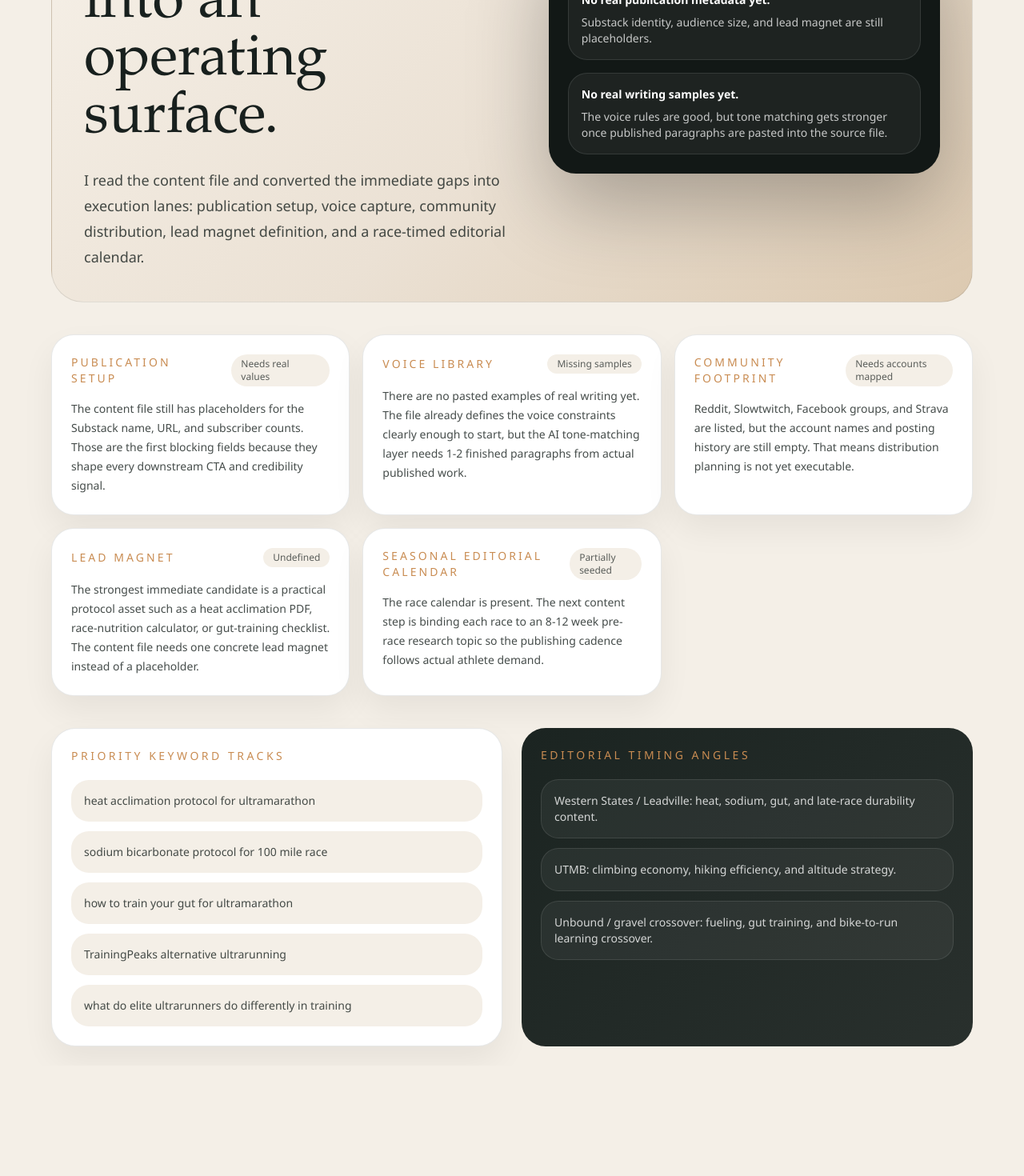
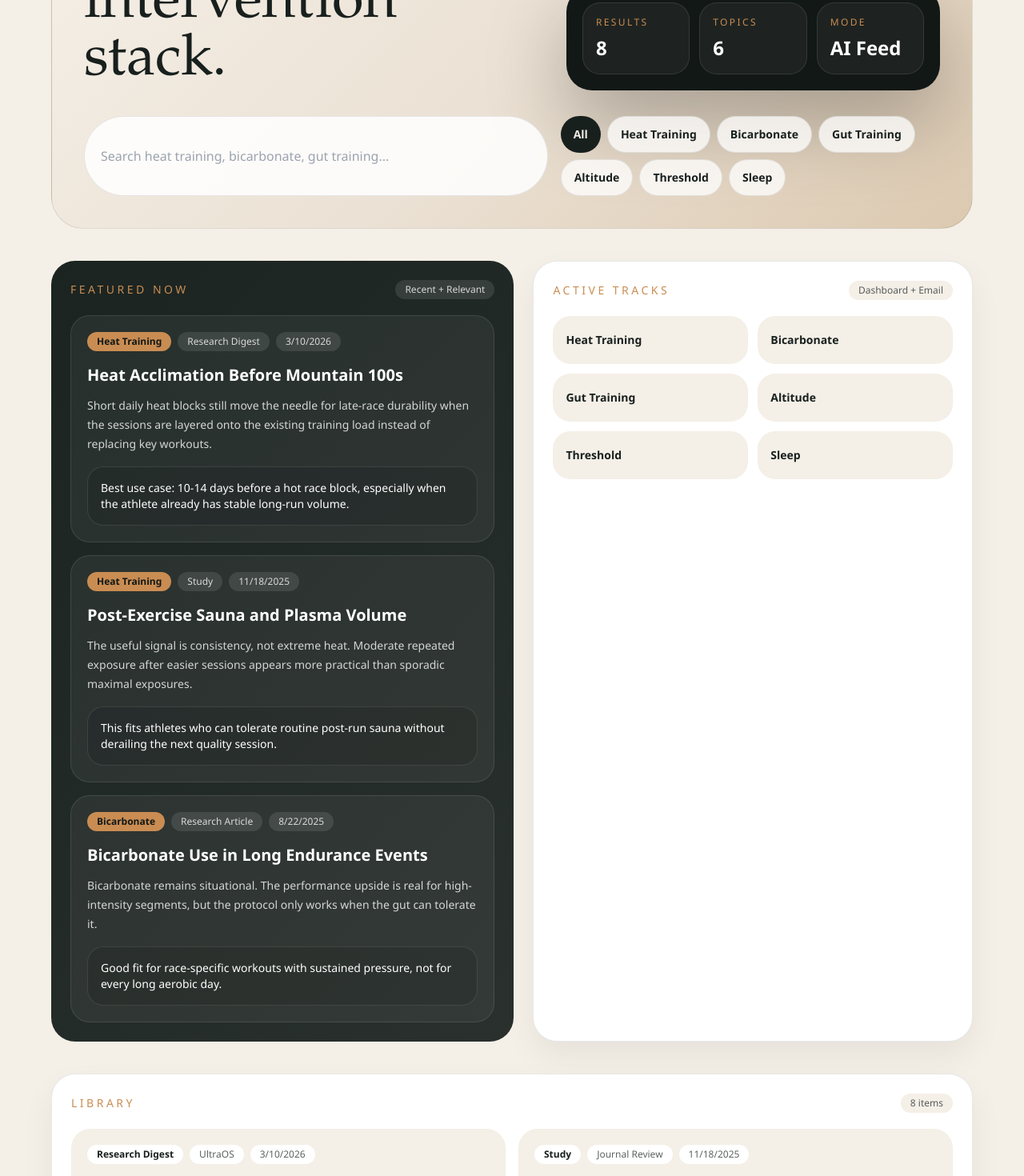
Before and after one commit to tadschweizer/Ultra_OS, a Next.js app in the folder webapp/: page /content in a window 1280 px wide. Shown: the part 440-1910 px from the top of the page at 80% size. Before the commit the page ends 1772 px from the top, so only its background shows below. Built offline with nearby package versions, Linux system fonts and the light colour scheme.

Commit message:
Refine activity labels and redesign content library

```diff
--- a/webapp/components/NavMenu.js
+++ b/webapp/components/NavMenu.js
@@ -61,9 +61,6 @@ export default function NavMenu({ label = 'Menu', links = [], primaryLink = null
               className="block rounded-[18px] px-4 py-3 text-sm font-medium text-ink transition hover:bg-paper"
             >
               <span className="block">{link.label}</span>
-              {link.description ? (
-                <span className="mt-1 block text-xs text-ink/55">{link.description}</span>
-              ) : null}
             </a>
           ))}
         </div>
--- a/webapp/pages/content.js
+++ b/webapp/pages/content.js
@@ -1,58 +1,151 @@
+import { useMemo, useState } from 'react';
 import NavMenu from '../components/NavMenu';
 import DashboardTabs from '../components/DashboardTabs';
 
-const contentTasks = [
+const topicChips = [
+  'All',
+  'Heat Training',
+  'Bicarbonate',
+  'Gut Training',
+  'Altitude',
+  'Threshold',
+  'Sleep',
+];
+
+const contentLibrary = [
   {
-    title: 'Publication Setup',
-    status: 'Needs real values',
-    body: 'The content file still has placeholders for the Substack name, URL, and subscriber counts. Those are the first blocking fields because they shape every downstream CTA and credibility signal.',
+    id: 'heat-01',
+    title: 'Heat Acclimation Before Mountain 100s',
+    type: 'Research Digest',
+    topic: 'Heat Training',
+    source: 'UltraOS',
+    date: '2026-03-10',
+    tags: ['Heat Training', 'Leadville', 'Western States'],
+    summary:
+      'Short daily heat blocks still move the needle for late-race durability when the sessions are layered onto the existing training load instead of replacing key workouts.',
+    commentary:
+      'Best use case: 10-14 days before a hot race block, especially when the athlete already has stable long-run volume.',
   },
   {
-    title: 'Voice Library',
-    status: 'Missing samples',
-    body: 'There are no pasted examples of real writing yet. The file already defines the voice constraints clearly enough to start, but the AI tone-matching layer needs 1-2 finished paragraphs from actual published work.',
+    id: 'heat-02',
+    title: 'Post-Exercise Sauna and Plasma Volume',
+    type: 'Study',
+    topic: 'Heat Training',
+    source: 'Journal Review',
+    date: '2025-11-18',
+    tags: ['Heat Training', 'Sauna', 'Recovery'],
+    summary:
+      'The useful signal is consistency, not extreme heat. Moderate repeated exposure after easier sessions appears more practical than sporadic maximal exposures.',
+    commentary:
+      'This fits athletes who can tolerate routine post-run sauna without derailing the next quality session.',
   },
   {
-    title: 'Community Footprint',
-    status: 'Needs accounts mapped',
-    body: 'Reddit, Slowtwitch, Facebook groups, and Strava are listed, but the account names and posting history are still empty. That means distribution planning is not yet executable.',
+    id: 'bicarb-01',
+    title: 'Bicarbonate Use in Long Endurance Events',
+    type: 'Research Article',
+    topic: 'Bicarbonate',
+    source: 'Applied Physiology Review',
+    date: '2025-08-22',
+    tags: ['Bicarbonate', 'Fueling', 'GI'],
+    summary:
+      'Bicarbonate remains situational. The performance upside is real for high-intensity segments, but the protocol only works when the gut can tolerate it.',
+    commentary:
+      'Good fit for race-specific workouts with sustained pressure, not for every long aerobic day.',
   },
   {
-    title: 'Lead Magnet',
-    status: 'Undefined',
-    body: 'The strongest immediate candidate is a practical protocol asset such as a heat acclimation PDF, race-nutrition calculator, or gut-training checklist. The content file needs one concrete lead magnet instead of a placeholder.',
+    id: 'gut-01',
+    title: 'Gut Training for 90 to 120 g/hr',
+    type: 'Study',
+    topic: 'Gut Training',
+    source: 'Nutrition Review',
+    date: '2026-01-09',
+    tags: ['Gut Training', 'Fueling', 'Carbohydrate'],
+    summary:
+      'Absorption tolerance improves when athletes train the target intake repeatedly during real movement, not just in static lab-style protocols.',
+    commentary:
+      'The main practical question is whether the athlete can scale carbohydrate without creating a GI tradeoff that ruins the workout.',
   },
   {
-    title: 'Seasonal Editorial Calendar',
-    status: 'Partially seeded',
-    body: 'The race calendar is present. The next content step is binding each race to an 8-12 week pre-race research topic so the publishing cadence follows actual athlete demand.',
+    id: 'alt-01',
+    title: 'Altitude Tent Use Without Overreaching',
+    type: 'Post',
+    topic: 'Altitude',
+    source: 'UltraOS',
+    date: '2026-02-27',
+    tags: ['Altitude', 'Sleep Altitude', 'Recovery'],
+    summary:
+      'Altitude tent use works better when the sleep target is stable and paired with a known baseline sleep altitude. Random jumps in exposure create noise instead of adaptation.',
+    commentary:
+      'This is where athlete settings matter. Without baseline sleep altitude, the intervention is harder to interpret.',
+  },
+  {
+    id: 'thr-01',
+    title: 'Threshold Density Across 12-Week Blocks',
+    type: 'Commentary',
+    topic: 'Threshold',
+    source: 'UltraOS',
+    date: '2026-03-03',
+    tags: ['Threshold', 'Training Theory', 'Long Run'],
+    summary:
+      'Threshold-heavy blocks often improve the first hour of long runs, but only when easy volume is still large enough to protect freshness and durability.',
+    commentary:
+      'This is the type of pattern the intervention engine should eventually surface automatically from the athlete’s own data.',
+  },
+  {
+    id: 'sleep-01',
+    title: 'Sleep Compression During Peak Build',
+    type: 'Research Digest',
+    topic: 'Sleep',
+    source: 'UltraOS',
+    date: '2026-02-14',
+    tags: ['Sleep', 'Recovery', 'Peak'],
+    summary:
+      'Small sleep losses compound quickly in high-volume blocks. The effect usually shows up first in perceived exertion before it shows up in pace.',
+    commentary:
+      'This becomes more valuable once Garmin or another wearable source can keep the baseline current.',
+  },
+  {
+    id: 'heat-03',
+    title: 'Heat Training Timing Before Race Week',
+    type: 'Commentary',
+    topic: 'Heat Training',
+    source: 'UltraOS',
+    date: '2026-03-15',
+    tags: ['Heat Training', 'Race Week', 'Taper'],
+    summary:
+      'The timing decision matters more than the total number of sessions. Pushing heat too deep into taper week can leave the athlete flat on race day.',
+    commentary:
+      'The right answer depends on the athlete’s total load and the climate of the target event.',
   },
 ];
 
-const keywordTracks = [
-  'heat acclimation protocol for ultramarathon',
-  'sodium bicarbonate protocol for 100 mile race',
-  'how to train your gut for ultramarathon',
-  'TrainingPeaks alternative ultrarunning',
-  'what do elite ultrarunners do differently in training',
-];
-
-const upcomingAngles = [
-  'Western States / Leadville: heat, sodium, gut, and late-race durability content.',
-  'UTMB: climbing economy, hiking efficiency, and altitude strategy.',
-  'Unbound / gravel crossover: fueling, gut training, and bike-to-run learning crossover.',
-];
+function formatDate(value) {
+  return new Date(`${value}T12:00:00`).toLocaleDateString();
+}
 
 export default function Content() {
+  const [query, setQuery] = useState('');
+  const [activeTopic, setActiveTopic] = useState('All');
   const navLinks = [
-    { href: '/dashboard', label: 'UltraOS Home', description: 'Insights, trends, and recent training.' },
-    { href: '/connections', label: 'Connections', description: 'Manage linked sources.' },
-    { href: '/log-intervention', label: 'Log Intervention', description: 'Create a new intervention entry.' },
-    { href: '/history', label: 'Intervention History', description: 'Review intervention records.' },
-    { href: '/settings', label: 'Settings', description: 'Edit athlete baselines and zones.' },
-    { href: '/content', label: 'Content', description: 'Track the content and community workstream.' },
-    { href: '/', label: 'Landing Page', description: 'Return to the public entry page.' },
+    { href: '/dashboard', label: 'UltraOS Home' },
+    { href: '/connections', label: 'Connections' },
+    { href: '/log-intervention', label: 'Log Intervention' },
+    { href: '/history', label: 'Intervention History' },
+    { href: '/settings', label: 'Settings' },
+    { href: '/content', label: 'Content' },
+    { href: '/', label: 'Landing Page' },
   ];
+
+  const filteredItems = useMemo(() => {
+    return contentLibrary.filter((item) => {
+      const matchesTopic = activeTopic === 'All' || item.topic === activeTopic;
+      const haystack = `${item.title} ${item.type} ${item.source} ${item.summary} ${item.commentary} ${item.tags.join(' ')}`.toLowerCase();
+      const matchesQuery = query.trim() ? haystack.includes(query.trim().toLowerCase()) : true;
+      return matchesTopic && matchesQuery;
+    });
+  }, [activeTopic, query]);
+
+  const featuredItems = filteredItems.slice(0, 3);
 
   return (
     <main className="min-h-screen bg-paper px-4 py-6 text-ink">
@@ -71,69 +164,127 @@ export default function Content() {
         <DashboardTabs activeHref="/content" />
 
         <div className="mb-10 overflow-hidden rounded-[40px] border border-ink/10 bg-[linear-gradient(135deg,#f7f2ea_0%,#ebe1d4_55%,#dcc9b0_100%)] p-6 md:p-10">
-          <div className="grid gap-10 lg:grid-cols-[1.05fr_0.95fr] lg:items-center">
+          <div className="grid gap-8 lg:grid-cols-[1.1fr_0.9fr] lg:items-end">
             <div>
-              <p className="text-sm uppercase tracking-[0.35em] text-accent">Content Workstream</p>
-              <h1 className="font-display mt-4 max-w-4xl text-5xl leading-tight md:text-7xl">
-                Turn the raw content brief into an operating surface.
-              </h1>
-              <p className="mt-6 max-w-2xl text-lg leading-8 text-ink/80">
-                I read the content file and converted the immediate gaps into execution lanes: publication setup, voice capture, community distribution, lead magnet definition, and a race-timed editorial calendar.
-              </p>
+              <p className="text-sm uppercase tracking-[0.35em] text-accent">Research Library</p>
+              <h1 className="font-display mt-4 text-5xl leading-tight md:text-7xl">Search the current intervention stack.</h1>
             </div>
-
-            <div className="rounded-[34px] bg-panel p-6 text-white shadow-[0_40px_100px_rgba(0,0,0,0.28)]">
-              <p className="text-sm uppercase tracking-[0.25em] text-accent">What Is Blocking Execution</p>
-              <div className="mt-5 space-y-4">
-                <div className="rounded-[24px] border border-white/10 bg-white/5 p-4">
-                  <p className="text-sm font-semibold text-white">No real publication metadata yet.</p>
-                  <p className="mt-2 text-sm text-white/75">Substack identity, audience size, and lead magnet are still placeholders.</p>
+            <div className="rounded-[32px] bg-panel p-5 text-white shadow-[0_40px_100px_rgba(0,0,0,0.28)]">
+              <div className="grid gap-3 sm:grid-cols-3">
+                <div className="rounded-[22px] border border-white/10 bg-white/5 p-4">
+                  <p className="text-xs uppercase tracking-[0.2em] text-accent">Results</p>
+                  <p className="mt-2 text-2xl font-semibold">{filteredItems.length}</p>
                 </div>
-                <div className="rounded-[24px] border border-white/10 bg-white/5 p-4">
-                  <p className="text-sm font-semibold text-white">No real writing samples yet.</p>
-                  <p className="mt-2 text-sm text-white/75">The voice rules are good, but tone matching gets stronger once published paragraphs are pasted into the source file.</p>
+                <div className="rounded-[22px] border border-white/10 bg-white/5 p-4">
+                  <p className="text-xs uppercase tracking-[0.2em] text-accent">Topics</p>
+                  <p className="mt-2 text-2xl font-semibold">{topicChips.length - 1}</p>
+                </div>
+                <div className="rounded-[22px] border border-white/10 bg-white/5 p-4">
+                  <p className="text-xs uppercase tracking-[0.2em] text-accent">Mode</p>
+                  <p className="mt-2 text-2xl font-semibold">AI Feed</p>
                 </div>
               </div>
             </div>
           </div>
+
+          <div className="mt-8 grid gap-4 lg:grid-cols-[1.1fr_0.9fr]">
+            <input
+              type="text"
+              value={query}
+              onChange={(event) => setQuery(event.target.value)}
+              placeholder="Search heat training, bicarbonate, gut training..."
+              className="w-full rounded-full border border-ink/10 bg-white/85 px-5 py-4 text-base text-ink outline-none transition focus:border-ink/30"
+            />
+            <div className="flex flex-wrap gap-2">
+              {topicChips.map((chip) => (
+                <button
+                  key={chip}
+                  type="button"
+                  onClick={() => setActiveTopic(chip)}
+                  className={`rounded-full px-4 py-3 text-sm font-semibold transition ${
+                    activeTopic === chip
+                      ? 'bg-ink text-paper'
+                      : 'border border-ink/10 bg-white/75 text-ink'
+                  }`}
+                >
+                  {chip}
+                </button>
+              ))}
+            </div>
+          </div>
         </div>
 
-        <section className="grid gap-4 md:grid-cols-2 xl:grid-cols-3">
-          {contentTasks.map((task) => (
-            <article
-              key={task.title}
-              className="rounded-[28px] border border-ink/10 bg-white p-6 shadow-[0_18px_40px_rgba(19,24,22,0.06)]"
-            >
-              <div className="flex items-center justify-between gap-3">
-                <p className="text-sm uppercase tracking-[0.22em] text-accent">{task.title}</p>
-                <span className="rounded-full bg-paper px-3 py-1 text-xs text-ink/70">{task.status}</span>
-              </div>
-              <p className="mt-4 text-sm leading-6 text-ink/80">{task.body}</p>
-            </article>
-          ))}
-        </section>
-
-        <section className="mt-10 grid gap-6 lg:grid-cols-[1fr_1fr]">
-          <div className="rounded-[30px] border border-ink/10 bg-white p-6 shadow-[0_18px_40px_rgba(19,24,22,0.06)]">
-            <p className="text-sm uppercase tracking-[0.25em] text-accent">Priority Keyword Tracks</p>
-            <div className="mt-5 space-y-3">
-              {keywordTracks.map((track) => (
-                <div key={track} className="rounded-[22px] bg-paper p-4 text-sm text-ink/80">
-                  {track}
+        <section className="grid gap-6 lg:grid-cols-[1fr_0.95fr]">
+          <div className="rounded-[30px] bg-[linear-gradient(135deg,#1b2421_0%,#29302d_100%)] p-6 text-white">
+            <div className="flex items-center justify-between">
+              <p className="text-sm uppercase tracking-[0.25em] text-accent">Featured Now</p>
+              <span className="rounded-full bg-white/10 px-3 py-1 text-xs text-white/80">Recent + Relevant</span>
+            </div>
+            <div className="mt-5 space-y-4">
+              {featuredItems.map((item) => (
+                <div key={item.id} className="rounded-[24px] border border-white/10 bg-white/5 p-5">
+                  <div className="flex flex-wrap items-center gap-2">
+                    <span className="rounded-full bg-accent px-3 py-1 text-xs font-semibold text-panel">{item.topic}</span>
+                    <span className="rounded-full bg-white/10 px-3 py-1 text-xs text-white/80">{item.type}</span>
+                    <span className="rounded-full bg-white/10 px-3 py-1 text-xs text-white/80">{formatDate(item.date)}</span>
+                  </div>
+                  <h2 className="mt-4 text-xl font-semibold text-white">{item.title}</h2>
+                  <p className="mt-3 text-sm leading-6 text-white/80">{item.summary}</p>
+                  <div className="mt-4 rounded-[20px] border border-white/10 bg-black/10 p-4 text-sm text-white/78">
+                    {item.commentary}
+                  </div>
                 </div>
               ))}
             </div>
           </div>
 
-          <div className="rounded-[30px] bg-[linear-gradient(135deg,#1b2421_0%,#29302d_100%)] p-6 text-white">
-            <p className="text-sm uppercase tracking-[0.25em] text-accent">Editorial Timing Angles</p>
-            <div className="mt-5 space-y-3">
-              {upcomingAngles.map((angle) => (
-                <div key={angle} className="rounded-[22px] border border-white/10 bg-white/5 p-4 text-sm text-white/80">
-                  {angle}
-                </div>
+          <div className="rounded-[30px] border border-ink/10 bg-white p-6 shadow-[0_18px_40px_rgba(19,24,22,0.06)]">
+            <div className="flex items-center justify-between">
+              <p className="text-sm uppercase tracking-[0.25em] text-accent">Active Tracks</p>
+              <span className="rounded-full bg-paper px-3 py-1 text-xs text-ink/70">Dashboard + Email</span>
+            </div>
+            <div className="mt-5 grid gap-3 sm:grid-cols-2">
+              {['Heat Training', 'Bicarbonate', 'Gut Training', 'Altitude', 'Threshold', 'Sleep'].map((track) => (
+                <button
+                  key={track}
+                  type="button"
+                  onClick={() => setActiveTopic(track)}
+                  className="rounded-[22px] bg-paper px-4 py-5 text-left text-sm font-semibold text-ink transition hover:bg-[#e8ddd0]"
+                >
+                  {track}
+                </button>
               ))}
             </div>
+          </div>
+        </section>
+
+        <section className="mt-10 rounded-[30px] border border-ink/10 bg-white p-6 shadow-[0_18px_40px_rgba(19,24,22,0.06)]">
+          <div className="flex flex-wrap items-center justify-between gap-3">
+            <p className="text-sm uppercase tracking-[0.25em] text-accent">Library</p>
+            <span className="rounded-full bg-paper px-3 py-1 text-xs text-ink/70">{filteredItems.length} items</span>
+          </div>
+          <div className="mt-5 grid gap-4 xl:grid-cols-2">
+            {filteredItems.map((item) => (
+              <article key={item.id} className="rounded-[24px] bg-paper p-5">
+                <div className="flex flex-wrap items-center gap-2">
+                  <span className="rounded-full bg-white px-3 py-1 text-xs font-semibold text-ink">{item.type}</span>
+                  <span className="rounded-full bg-white px-3 py-1 text-xs text-ink/70">{item.source}</span>
+                  <span className="rounded-full bg-white px-3 py-1 text-xs text-ink/70">{formatDate(item.date)}</span>
+                </div>
+                <h3 className="mt-4 text-xl font-semibold text-ink">{item.title}</h3>
+                <div className="mt-3 flex flex-wrap gap-2">
+                  {item.tags.map((tag) => (
+                    <span key={tag} className="rounded-full border border-ink/10 px-3 py-1 text-xs text-ink/70">
+                      {tag}
+                    </span>
+                  ))}
+                </div>
+                <p className="mt-4 text-sm leading-6 text-ink/78">{item.summary}</p>
+                <div className="mt-4 rounded-[20px] border border-ink/10 bg-white px-4 py-4 text-sm text-ink/70">
+                  {item.commentary}
+                </div>
+              </article>
+            ))}
           </div>
         </section>
       </div>
```
Also changed, not shown: webapp/pages/dashboard.js (+0 -9 lines), webapp/lib/activityInsights.js.
